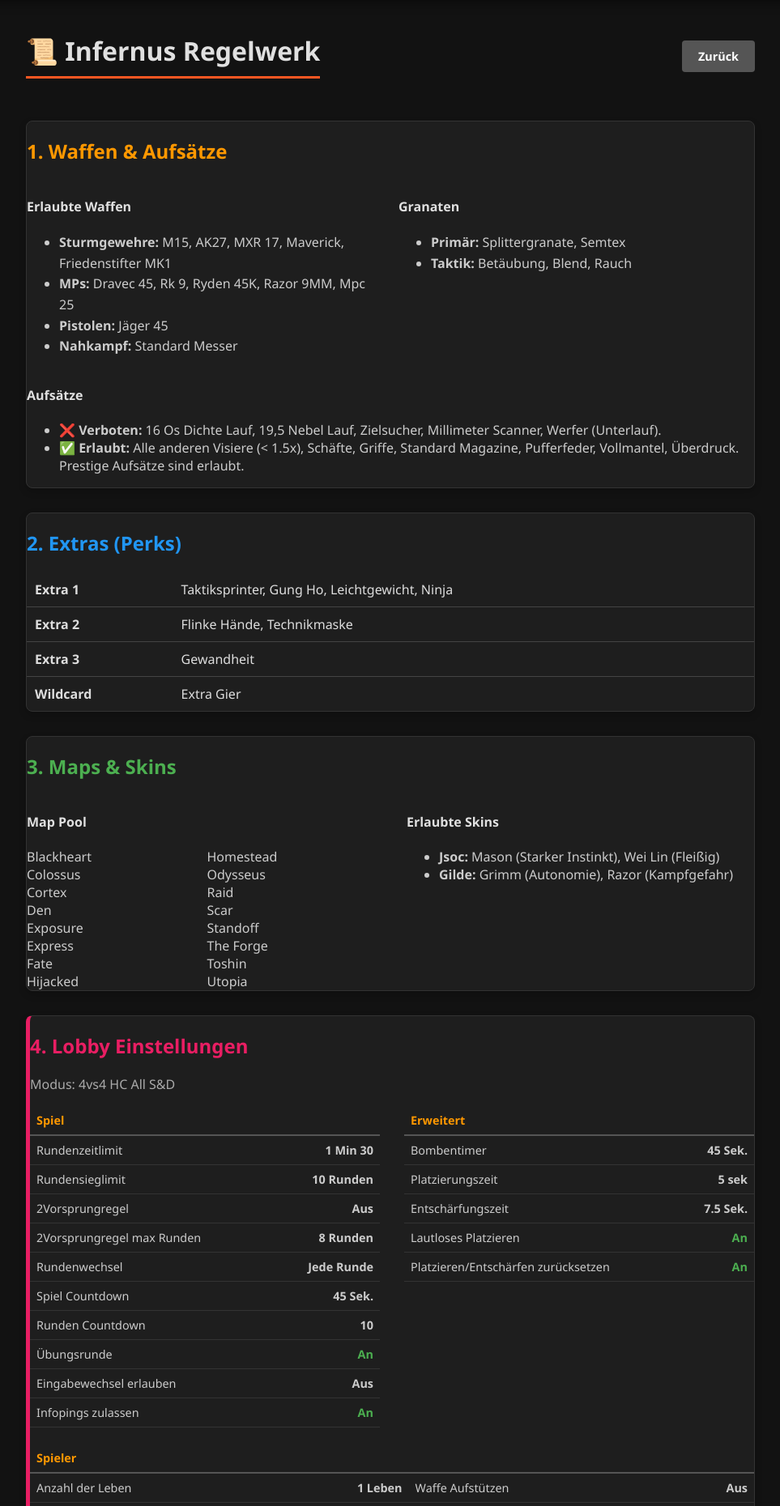
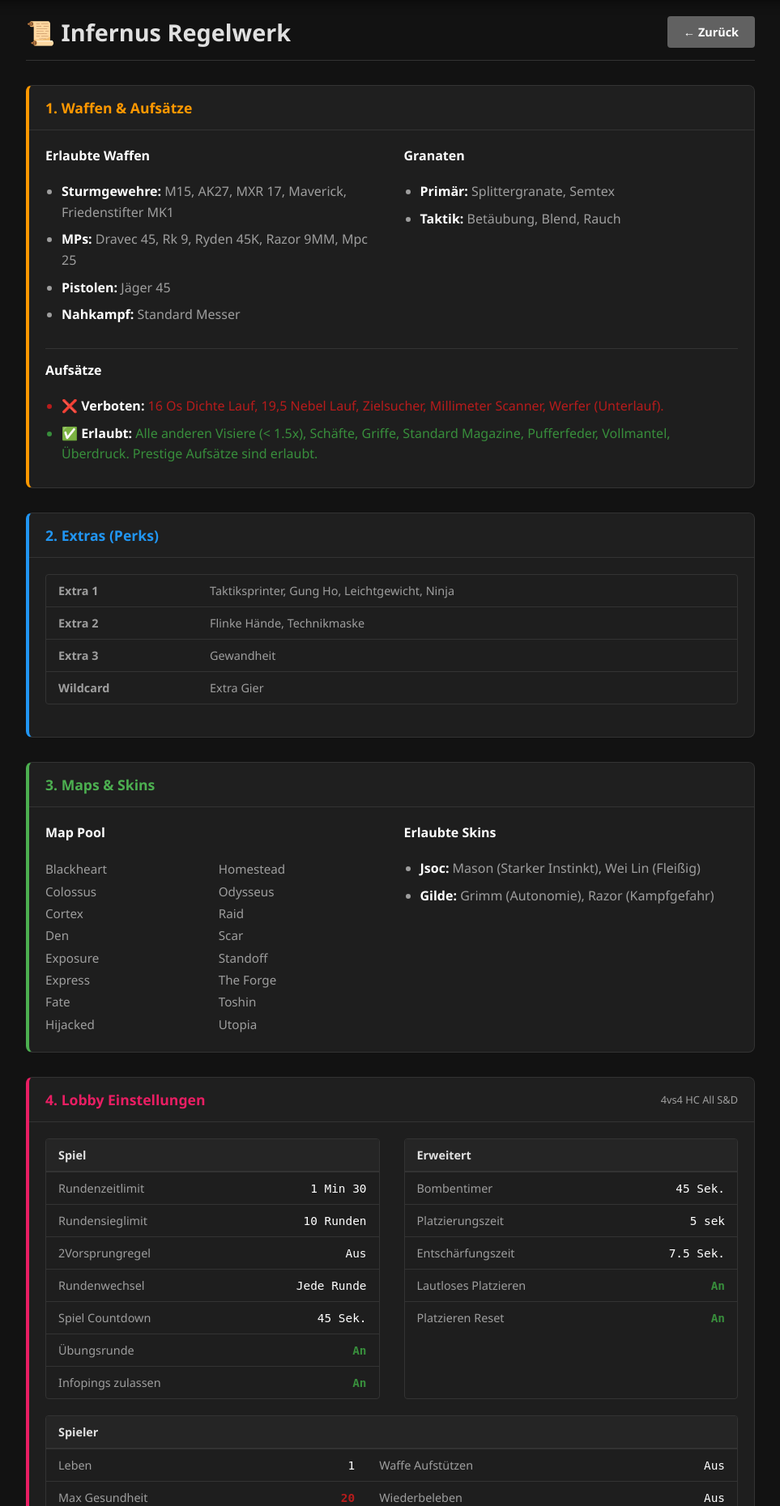
Before and after one commit to kruemmel2704/tournament-2.0, a Flask app: template app/templates/rules.html in a window 1280 px wide. Shown: the part 63-1923 px from the top of the page at 81% size, without its empty margins (158-1121 px from the left). Run offline with Flask 3, Linux system fonts and the light colour scheme; the template is opened without the code that fills it, so the values that code supplies are empty; parts of the project's set-up code (start-up, migrations or seed data) failed here and were passed over.

Commit message:
rule update

```diff
--- a/app/routes/main.py
+++ b/app/routes/main.py
@@ -108,3 +108,7 @@ def service_worker():
     # Caching deaktivieren, damit Änderungen am SW sofort übernommen werden
     response.headers['Cache-Control'] = 'no-cache'
     return response
+
+@main_bp.route('/rules')
+def rules():
+    return render_template('rules.html')
--- a/app/templates/base.html
+++ b/app/templates/base.html
@@ -6,8 +6,7 @@
     <title>Infernus eSports</title>
 
     <link rel="manifest" href="{{ url_for('static', filename='manifest.json') }}">
-    <meta name="theme-color" content="#121212">
-    <meta name="apple-mobile-web-app-capable" content="yes">
+    <meta name="theme-color" content="#121212"> <meta name="apple-mobile-web-app-capable" content="yes">
     <meta name="apple-mobile-web-app-status-bar-style" content="black-translucent">
     <link rel="apple-touch-icon" href="{{ url_for('static', filename='icons/icon-192.png') }}">
 
@@ -20,6 +19,7 @@
         <div class="nav-links">
             {% if current_user.is_authenticated %}
                 <a href="{{ url_for('main.dashboard') }}">Dashboard</a>
+                <a href="{{ url_for('main.rules') }}">Regelwerk</a>
                 <a href="{{ url_for('auth.logout') }}">Logout</a>
             {% else %}
                 <a href="{{ url_for('auth.login') }}">Login</a>
@@ -31,10 +31,10 @@
 
     <script>
         if ('serviceWorker' in navigator) {
-            // Zeigt auf die Route in main.py, nicht static!
+            // Wichtig: Lädt sw.js von der Root-Route (definiert in main.py), nicht direkt aus static!
             navigator.serviceWorker.register("/sw.js")
-            .then(() => console.log("SW Ready"))
-            .catch(err => console.log("SW Fail", err));
+            .then(() => console.log("Service Worker aktiv"))
+            .catch(err => console.log("Service Worker Fehler:", err));
         }
     </script>
 </body>
--- a/app/templates/rules.html
+++ b/app/templates/rules.html
@@ -1,19 +1,128 @@
 {% extends "base.html" %}
 
 {% block content %}
+<style>
+    /* --- RULES STYLING --- */
+    .rules-header {
+        display: flex;
+        justify-content: space-between;
+        align-items: center;
+        margin-bottom: 30px;
+        border-bottom: 1px solid var(--border-color);
+        padding-bottom: 15px;
+    }
+
+    .rules-section {
+        background: var(--card-bg);
+        border: 1px solid var(--border-color);
+        border-radius: 8px;
+        margin-bottom: 30px;
+        overflow: hidden;
+    }
+
+    .rules-title-bar {
+        padding: 15px 20px;
+        background: #1f1f1f;
+        border-bottom: 1px solid var(--border-color);
+        font-weight: 700;
+        font-size: 1.1rem;
+        display: flex;
+        align-items: center;
+        gap: 10px;
+    }
+
+    .rules-body { padding: 20px; }
+
+    .rules-grid-2 {
+        display: grid;
+        grid-template-columns: 1fr 1fr;
+        gap: 30px;
+    }
+
+    .rules-list {
+        margin: 0; padding-left: 20px;
+        color: var(--text-muted);
+        line-height: 1.6;
+    }
+    .rules-list li { margin-bottom: 8px; }
+    .rules-list strong { color: #fff; }
+
+    /* TABELLEN (Mobile Responsive) */
+    .table-wrapper {
+        overflow-x: auto;
+        -webkit-overflow-scrolling: touch;
+        margin-bottom: 20px;
+        border: 1px solid var(--border-color);
+        border-radius: 4px;
+    }
+
+    .settings-table {
+        width: 100%;
+        border-collapse: collapse;
+        min-width: 300px; /* Mindestbreite damit es nicht quetscht */
+        font-size: 0.9rem;
+    }
+    .settings-table th {
+        text-align: left;
+        background: #252525;
+        padding: 10px 15px;
+        color: var(--text-main);
+        border-bottom: 2px solid var(--border-color);
+    }
+    .settings-table td {
+        padding: 10px 15px;
+        border-bottom: 1px solid #333;
+        color: var(--text-muted);
+    }
+    .settings-table tr:last-child td { border-bottom: none; }
+    .settings-table tr:hover { background: #222; }
+
+    /* Werte hervorheben */
+    .val {
+        color: #fff !important;
+        font-family: monospace;
+        text-align: right;
+        white-space: nowrap;
+    }
+    .val-on { color: var(--success) !important; font-weight: bold; }
+    .val-off { color: var(--danger) !important; font-weight: bold; }
+
+    /* Farb-Akzente für Sections */
+    .accent-orange { border-left: 4px solid #ff9800; }
+    .accent-blue { border-left: 4px solid #2196f3; }
+    .accent-green { border-left: 4px solid #4caf50; }
+    .accent-red { border-left: 4px solid #e91e63; }
+
+    .text-orange { color: #ff9800; }
+    .text-blue { color: #2196f3; }
+    .text-green { color: #4caf50; }
+    .text-red { color: #e91e63; }
+
+    /* MOBILE OPTIMIERUNG */
+    @media (max-width: 768px) {
+        .rules-grid-2 { grid-template-columns: 1fr; gap: 20px; }
+        .rules-header { flex-direction: column; align-items: flex-start; gap: 10px; }
+        .rules-header .btn { width: 100%; text-align: center; }
+
+        /* Tabellen Layout ändern für sehr kleine Schirme wenn nötig */
+        .settings-table td { padding: 8px 10px; }
+    }
+</style>
+
 <div class="container" style="max-width: 900px;">
 
-    <div style="display: flex; justify-content: space-between; align-items: center; margin-bottom: 30px;">
-        <h1 style="border-bottom: 3px solid #ff5722; padding-bottom: 10px;">📜 Infernus Regelwerk</h1>
-        <a href="{{ url_for('main.dashboard') }}" class="btn" style="background: #555;">Zurück</a>
+    <div class="rules-header">
+        <h1 style="margin: 0; font-size: 1.8rem;">📜 Infernus Regelwerk</h1>
+        <a href="{{ url_for('main.dashboard') }}" class="btn btn-secondary">&larr; Zurück</a>
     </div>
 
-    <div class="card" style="margin-bottom: 30px;">
-        <h2 style="color: #ff9800;">1. Waffen & Aufsätze</h2>
-        <div style="display: grid; grid-template-columns: 1fr 1fr; gap: 20px;">
+    <div class="rules-section accent-orange">
+        <div class="rules-title-bar text-orange">1. Waffen & Aufsätze</div>
+        <div class="rules-body">
+            <div class="rules-grid-2">
                 <div>
-                <h4>Erlaubte Waffen</h4>
-                <ul style="color: #ccc; line-height: 1.6;">
+                    <h4 style="margin-top:0; color:#fff;">Erlaubte Waffen</h4>
+                    <ul class="rules-list">
                         <li><strong>Sturmgewehre:</strong> M15, AK27, MXR 17, Maverick, Friedenstifter MK1</li>
                         <li><strong>MPs:</strong> Dravec 45, Rk 9, Ryden 45K, Razor 9MM, Mpc 25</li>
                         <li><strong>Pistolen:</strong> Jäger 45</li>
@@ -21,227 +130,155 @@
                     </ul>
                 </div>
                 <div>
-                <h4>Granaten</h4>
-                <ul style="color: #ccc; line-height: 1.6;">
+                    <h4 style="margin-top:0; color:#fff;">Granaten</h4>
+                    <ul class="rules-list">
                         <li><strong>Primär:</strong> Splittergranate, Semtex</li>
                         <li><strong>Taktik:</strong> Betäubung, Blend, Rauch</li>
                     </ul>
                 </div>
             </div>
 
-        <h4 style="margin-top: 20px;">Aufsätze</h4>
-        <ul style="color: #ccc;">
-            <li>❌ <strong>Verboten:</strong> 16 Os Dichte Lauf, 19,5 Nebel Lauf, Zielsucher, Millimeter Scanner, Werfer (Unterlauf).</li>
-            <li>✅ <strong>Erlaubt:</strong> Alle anderen Visiere (< 1.5x), Schäfte, Griffe, Standard Magazine, Pufferfeder, Vollmantel, Überdruck. Prestige Aufsätze sind erlaubt.</li>
+            <div style="margin-top: 20px; padding-top: 15px; border-top: 1px solid var(--border-color);">
+                <h4 style="margin-top:0; color:#fff;">Aufsätze</h4>
+                <ul class="rules-list">
+                    <li style="color: var(--danger);">❌ <strong>Verboten:</strong> 16 Os Dichte Lauf, 19,5 Nebel Lauf, Zielsucher, Millimeter Scanner, Werfer (Unterlauf).</li>
+                    <li style="color: var(--success);">✅ <strong>Erlaubt:</strong> Alle anderen Visiere (< 1.5x), Schäfte, Griffe, Standard Magazine, Pufferfeder, Vollmantel, Überdruck. Prestige Aufsätze sind erlaubt.</li>
                 </ul>
             </div>
+        </div>
+    </div>
 
-    <div class="card" style="margin-bottom: 30px;">
-        <h2 style="color: #2196f3;">2. Extras (Perks)</h2>
-        <table style="width: 100%; border-collapse: collapse; color: #ddd;">
-            <tr style="border-bottom: 1px solid #444;">
-                <td style="padding: 10px;"><strong>Extra 1</strong></td>
+    <div class="rules-section accent-blue">
+        <div class="rules-title-bar text-blue">2. Extras (Perks)</div>
+        <div class="rules-body">
+            <div class="table-wrapper">
+                <table class="settings-table">
+                    <tr>
+                        <td><strong>Extra 1</strong></td>
                         <td>Taktiksprinter, Gung Ho, Leichtgewicht, Ninja</td>
                     </tr>
-            <tr style="border-bottom: 1px solid #444;">
-                <td style="padding: 10px;"><strong>Extra 2</strong></td>
+                    <tr>
+                        <td><strong>Extra 2</strong></td>
                         <td>Flinke Hände, Technikmaske</td>
                     </tr>
-            <tr style="border-bottom: 1px solid #444;">
-                <td style="padding: 10px;"><strong>Extra 3</strong></td>
+                    <tr>
+                        <td><strong>Extra 3</strong></td>
                         <td>Gewandheit</td>
                     </tr>
                     <tr>
-                <td style="padding: 10px;"><strong>Wildcard</strong></td>
+                        <td><strong>Wildcard</strong></td>
                         <td>Extra Gier</td>
                     </tr>
                 </table>
             </div>
+        </div>
+    </div>
 
-    <div class="card" style="margin-bottom: 30px;">
-        <h2 style="color: #4caf50;">3. Maps & Skins</h2>
-        <div style="display: flex; gap: 40px;">
-            <div style="flex: 1;">
-                <h4>Map Pool</h4>
-                <div style="column-count: 2; color: #ccc;">
+    <div class="rules-section accent-green">
+        <div class="rules-title-bar text-green">3. Maps & Skins</div>
+        <div class="rules-body">
+            <div class="rules-grid-2">
+                <div>
+                    <h4 style="margin-top:0; color:#fff;">Map Pool</h4>
+                    <div style="column-count: 2; color: var(--text-muted); line-height: 1.8; font-size: 0.95rem;">
                         Blackheart<br>Colossus<br>Cortex<br>Den<br>Exposure<br>Express<br>Fate<br>
                         Hijacked<br>Homestead<br>Odysseus<br>Raid<br>Scar<br>Standoff<br>The Forge<br>Toshin<br>Utopia
                     </div>
                 </div>
-            <div style="flex: 1;">
-                <h4>Erlaubte Skins</h4>
-                <ul style="color: #ccc;">
+                <div>
+                    <h4 style="margin-top:0; color:#fff;">Erlaubte Skins</h4>
+                    <ul class="rules-list">
                         <li><strong>Jsoc:</strong> Mason (Starker Instinkt), Wei Lin (Fleißig)</li>
                         <li><strong>Gilde:</strong> Grimm (Autonomie), Razor (Kampfgefahr)</li>
                     </ul>
                 </div>
             </div>
         </div>
+    </div>
 
-    <div class="card" style="border-left: 5px solid #e91e63;">
-        <h2 style="color: #e91e63;">4. Lobby Einstellungen</h2>
-        <p style="color: #aaa;">Modus: 4vs4 HC All S&D</p>
+    <div class="rules-section accent-red">
+        <div class="rules-title-bar text-red">4. Lobby Einstellungen <span style="margin-left:auto; font-size:0.8rem; color:var(--text-muted); font-weight:normal;">4vs4 HC All S&D</span></div>
+        <div class="rules-body">
 
-        <style>
-            .settings-table { width: 100%; border-collapse: collapse; margin-bottom: 20px; font-size: 0.9rem; }
-            .settings-table th { text-align: left; border-bottom: 2px solid #555; padding: 8px; color: #ff9800; }
-            .settings-table td { border-bottom: 1px solid #333; padding: 8px; color: #ccc; }
-            .settings-table tr:hover { background: #252525; }
-            .val { color: white; font-weight: bold; text-align: right; }
-        </style>
-
-        <div style="display: grid; grid-template-columns: 1fr 1fr; gap: 30px;">
-
-            <div>
+            <div class="rules-grid-2">
+                <div class="table-wrapper">
                     <table class="settings-table">
-                    <thead><tr><th colspan="2">Spiel</th></tr></thead>
+                        <thead><tr><th colspan="2" class="text-orange">Spiel</th></tr></thead>
                         <tbody>
                             <tr><td>Rundenzeitlimit</td><td class="val">1 Min 30</td></tr>
                             <tr><td>Rundensieglimit</td><td class="val">10 Runden</td></tr>
                             <tr><td>2Vorsprungregel</td><td class="val">Aus</td></tr>
-                        <tr><td>2Vorsprungregel max Runden</td><td class="val">8 Runden</td></tr>
                             <tr><td>Rundenwechsel</td><td class="val">Jede Runde</td></tr>
                             <tr><td>Spiel Countdown</td><td class="val">45 Sek.</td></tr>
-                        <tr><td>Runden Countdown</td><td class="val">10</td></tr>
-                        <tr><td>Übungsrunde</td><td class="val" style="color:#4caf50;">An</td></tr>
-                        <tr><td>Eingabewechsel erlauben</td><td class="val">Aus</td></tr>
-                        <tr><td>Infopings zulassen</td><td class="val" style="color:#4caf50;">An</td></tr>
+                            <tr><td>Übungsrunde</td><td class="val val-on">An</td></tr>
+                            <tr><td>Infopings zulassen</td><td class="val val-on">An</td></tr>
                         </tbody>
                     </table>
                 </div>
 
-            <div>
+                <div class="table-wrapper">
                     <table class="settings-table">
-                    <thead><tr><th colspan="2">Erweitert</th></tr></thead>
+                        <thead><tr><th colspan="2" class="text-orange">Erweitert</th></tr></thead>
                         <tbody>
                             <tr><td>Bombentimer</td><td class="val">45 Sek.</td></tr>
                             <tr><td>Platzierungszeit</td><td class="val">5 sek</td></tr>
                             <tr><td>Entschärfungszeit</td><td class="val">7.5 Sek.</td></tr>
-                        <tr><td>Lautloses Platzieren</td><td class="val" style="color:#4caf50;">An</td></tr>
-                        <tr><td>Platzieren/Entschärfen zurücksetzen</td><td class="val" style="color:#4caf50;">An</td></tr>
+                            <tr><td>Lautloses Platzieren</td><td class="val val-on">An</td></tr>
+                            <tr><td>Platzieren Reset</td><td class="val val-on">An</td></tr>
                         </tbody>
                     </table>
                 </div>
             </div>
 
+            <div class="table-wrapper">
                 <table class="settings-table">
-            <thead><tr><th colspan="4">Spieler</th></tr></thead>
+                    <thead><tr><th colspan="4" class="text-orange">Spieler</th></tr></thead>
                     <tbody>
                         <tr>
-                    <td>Anzahl der Leben</td><td class="val">1 Leben</td>
+                            <td>Leben</td><td class="val">1</td>
                             <td>Waffe Aufstützen</td><td class="val">Aus</td>
                         </tr>
                         <tr>
-                    <td>Maximale Gesundheit</td><td class="val" style="color:#f44336;">20</td>
-                    <td>Wiederbeleben zulassen</td><td class="val">Aus</td>
+                            <td>Max Gesundheit</td><td class="val val-off">20</td>
+                            <td>Wiederbeleben</td><td class="val">Aus</td>
                         </tr>
                         <tr>
-                    <td>Regeneration</td><td class="val" style="color:#f44336;">Ohne</td>
-                    <td>Gesundheit wenn Niedergestreckt</td><td class="val">40</td>
+                            <td>Regeneration</td><td class="val val-off">Ohne</td>
+                            <td>Health Downed</td><td class="val">40</td>
                         </tr>
                         <tr>
-                    <td>Externe Ansicht</td><td class="val">Aus</td>
-                    <td>Gesundheit nach Wiederbelebung</td><td class="val">Halb 50</td>
-                </tr>
-                <tr>
-                    <td>Taktiksprint</td><td class="val" style="color:#4caf50;">An</td>
+                            <td>Taktiksprint</td><td class="val val-on">An</td>
                             <td>Verblutungszeit</td><td class="val">10 Sek.</td>
-                </tr>
-                <tr>
-                    <td>Wiederbelebungsdauer</td><td class="val">2 Sek.</td>
-                    <td>Aufgabeverzögerung</td><td class="val">1 Sek.</td>
-                </tr>
-                <tr>
-                    <td>Teamwiederbelebungsende</td><td class="val">Unbegrenzt</td>
-                    <td>Teamwiederbelebungszeit</td><td class="val">5 Sek.</td>
-                </tr>
-                <tr>
-                    <td>Teamwiederbelebungsgesundheit</td><td class="val">40</td>
-                    <td></td><td></td>
                         </tr>
                     </tbody>
                 </table>
+            </div>
 
+            <div class="table-wrapper">
                 <table class="settings-table">
-            <thead><tr><th colspan="4">Team</th></tr></thead>
+                    <thead><tr><th colspan="4" class="text-orange">Gameplay & Team</th></tr></thead>
                     <tbody>
                         <tr>
-                    <td>Zuschauen</td><td class="val">Spielersicht</td>
-                    <td>Einstiegsverzögerung</td><td class="val">Ohne</td>
+                            <td>Hardcore</td><td class="val val-on">An</td>
+                            <td>Minikarte</td><td class="val">Aus</td>
                         </tr>
                         <tr>
-                    <td>Externe Zuschaueransicht</td><td class="val">Aus</td>
-                    <td>Wellen Einstiegsverzögerung</td><td class="val">Ohne</td>
+                            <td>Nur Kopfschüsse</td><td class="val">Aus</td>
+                            <td>Einstieg erzwingen</td><td class="val val-on">An</td>
                         </tr>
                         <tr>
-                    <td>Abschusskamera</td><td class="val" style="color:#4caf50;">An</td>
-                    <td>Einstiegsverzögerung nach Suizid</td><td class="val">Ohne</td>
+                            <td>Extras</td><td class="val val-on">An</td>
+                            <td>Teambeschuss</td><td class="val val-on">An</td>
                         </tr>
                         <tr>
-                    <td>Minikarte aktivieren</td><td class="val">Aus</td>
-                    <td>Einstieg erzwingen</td><td class="val" style="color:#4caf50;">An</td>
-                </tr>
-                <tr>
-                    <td>Radar immer an</td><td class="val">Aus</td>
-                    <td>Team Zuteilung</td><td class="val" style="color:#4caf50;">An</td>
-                </tr>
-                <tr>
-                    <td>Waffenpings auf der Minikarte</td><td class="val">Aus</td>
-                    <td>Teambeschuss</td><td class="val" style="color:#4caf50;">An</td>
-                </tr>
-                <tr>
-                    <td>Waffenpings auf dem Kompass</td><td class="val">Aus</td>
-                    <td>Teambeschuss Strafgrenze</td><td class="val">2 Abschüsse</td>
-                </tr>
-                <tr>
-                    <td>Feind auf dem Kompass</td><td class="val">Aus</td>
-                    <td></td><td></td>
+                            <td>Punkteserien</td><td class="val">Aus</td>
+                            <td>Killcam</td><td class="val val-on">An</td>
                         </tr>
                     </tbody>
                 </table>
+            </div>
 
-        <table class="settings-table">
-            <thead><tr><th colspan="4">Gameplay</th></tr></thead>
-            <tbody>
-                <tr>
-                    <td>Hardcore</td><td class="val" style="color:#4caf50;">An</td>
-                    <td>Serie nach Tod behalten</td><td class="val">-</td>
-                </tr>
-                <tr>
-                    <td>Nur Kopfschüsse</td><td class="val">Aus</td>
-                    <td>Abschussserien Verzögerung</td><td class="val">-</td>
-                </tr>
-                <tr>
-                    <td>Gesundheit stehlen</td><td class="val">Aus</td>
-                    <td>Bleibender Serien Fortschritt</td><td class="val">Aus</td>
-                </tr>
-                <tr>
-                    <td>Feldausrüstung erlauben</td><td class="val">Aus</td>
-                    <td>Mehrfache Punkteserien</td><td class="val">Aus</td>
-                </tr>
-                <tr>
-                    <td>Feldausrüstung Laderate</td><td class="val">Normal</td>
-                    <td>Ausrüstungsverzögerung</td><td class="val">Aus</td>
-                </tr>
-                <tr>
-                    <td>Feldausrüstung Modifikator</td><td class="val">Normal</td>
-                    <td>Schutz vor Ausrüstung</td><td class="val">7.5 Sek</td>
-                </tr>
-                <tr>
-                    <td>Extras</td><td class="val" style="color:#4caf50;">An</td>
-                    <td>Kampfrufe</td><td class="val">Aus</td>
-                </tr>
-                <tr>
-                    <td>Punkteserien</td><td class="val">Aus</td>
-                    <td>Ansagerdialoge</td><td class="val">Aus</td>
-                </tr>
-                <tr>
-                    <td>Serien nach Rundenende behalten</td><td class="val">-</td>
-                    <td>Dynamische Kartenelemente</td><td class="val">Aus</td>
-                </tr>
-            </tbody>
-        </table>
-
+        </div>
     </div>
 
 </div>
```
Lines whose indentation alone changed are shown as unchanged.
